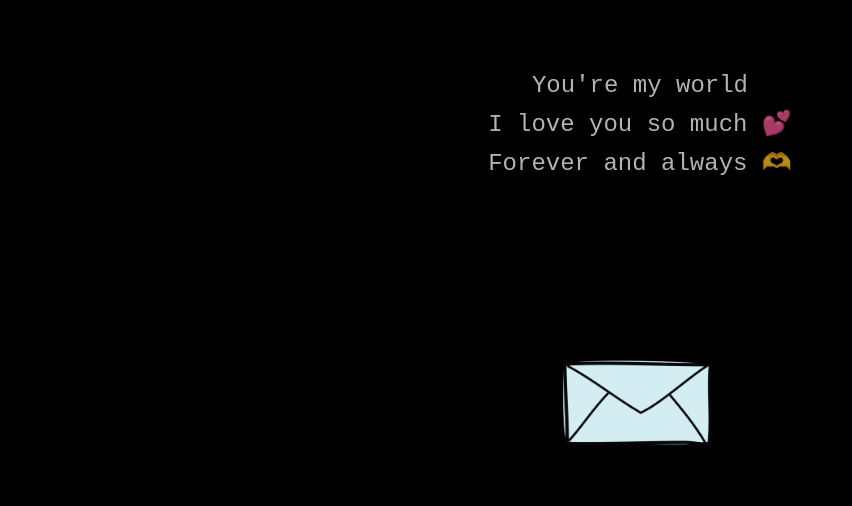
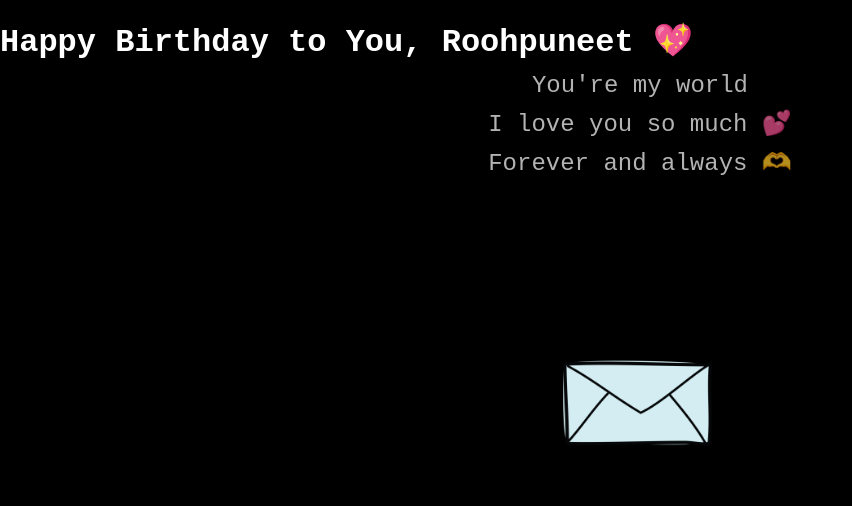
Before and after one commit to AkshayBasti123/RoohBirthday, a plain HTML site: page index.html in a window 1280 px wide. Shown: the whole page, without its empty margins (0-852 px from the left). Drawn offline with Linux system fonts and the light colour scheme.

Commit message:
Update index.html

```diff
--- a/index.html
+++ b/index.html
@@ -8,6 +8,7 @@
 </head>
 <body>
 
+   <h1 class="title">Happy Birthday to You, Roohpuneet 💖</h1>
   <!-- Background photos -->
   <div class="background-slideshow"></div>
 
```
